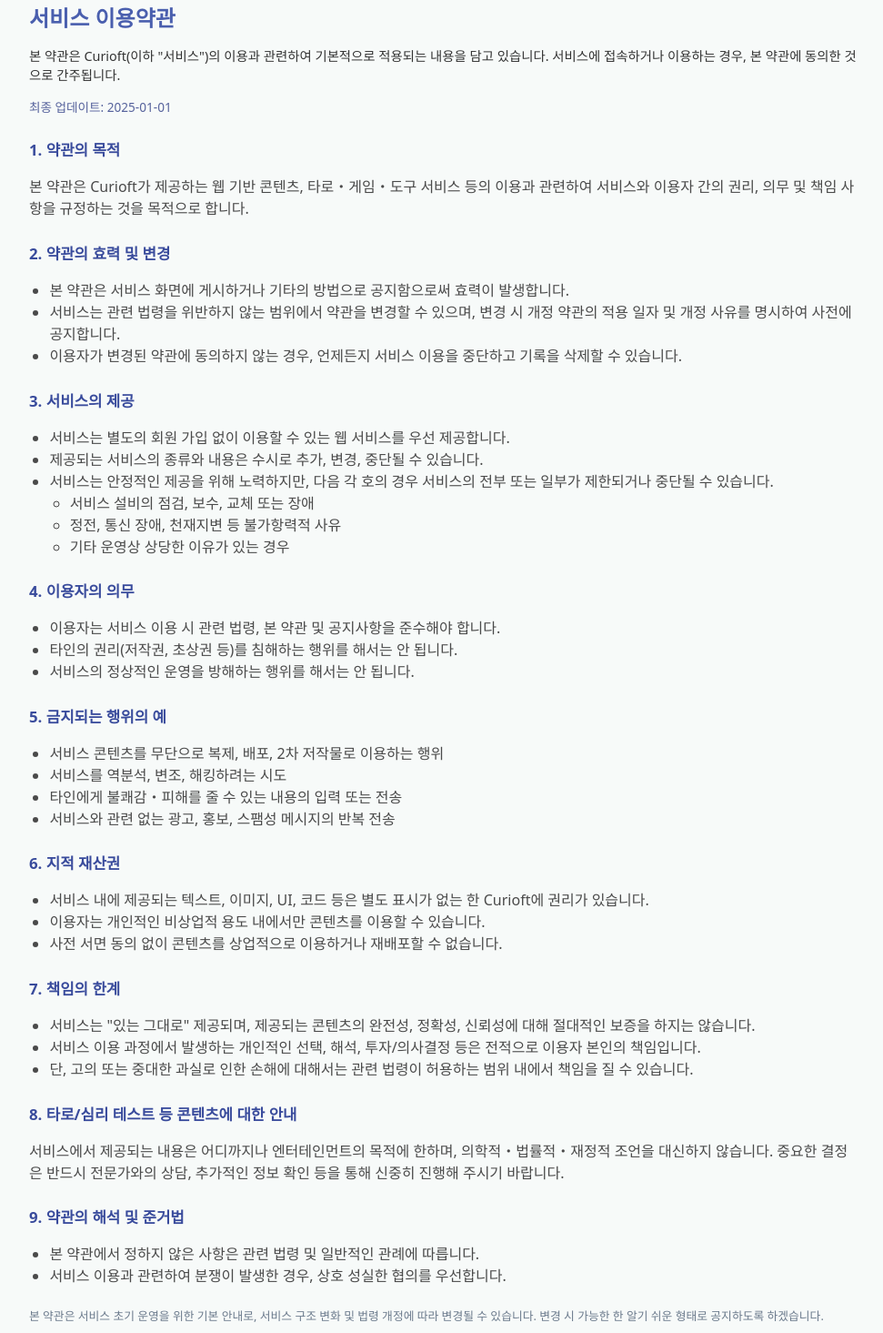
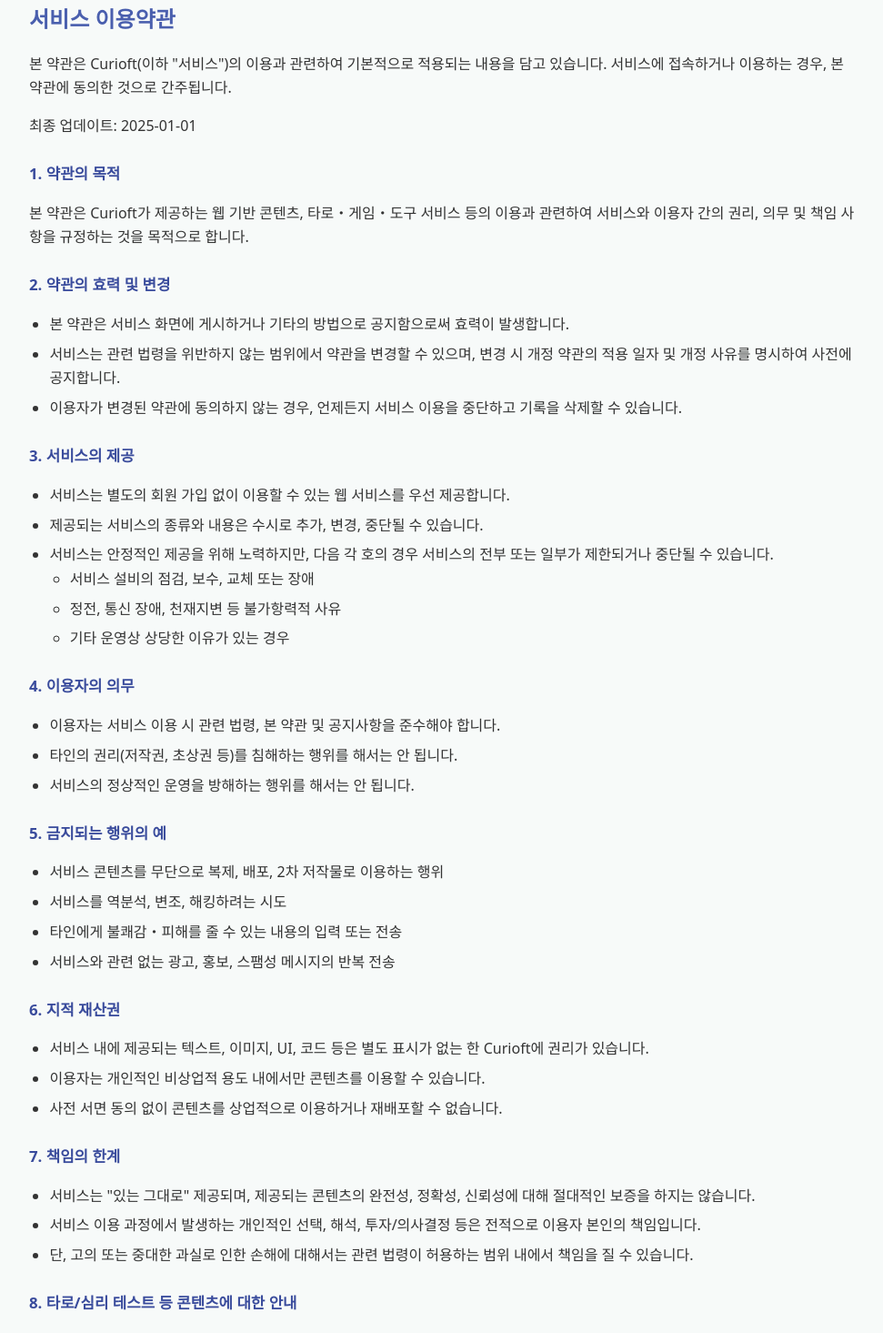
Before and after one commit to pikaak/Curioft_Site, a Next.js app: page /terms in a window 1280 px wide. Shown: the part 120-1585 px from the top of the page at 91% size, without its empty margins (152-1123 px from the left). Built offline with nearby package versions, Linux system fonts and the light colour scheme.

Commit message:
Update layout.css

```diff
--- a/styles/layout.css
+++ b/styles/layout.css
@@ -110,7 +110,7 @@
 .hero-text h1 {
   font-size: 2.2rem;
   line-height: 1.2;
-  margin-top: 0.4rem;   /* ⭐ 줄위쪽간격 */
+  margin-top: 0.4rem;
   margin-bottom: 0.4rem;
   color: #4f7f7f;
   font-family: 'IBM Plex Sans KR', system-ui, sans-serif;
@@ -122,19 +122,8 @@
   font-size: 1.2rem;
   line-height: 1.6;
   max-width: 640px;
-  margin: 0 auto;  /* 중앙 블록 정렬 보정 */
+  margin: 0 auto;
   font-family: 'IBM Plex Sans KR', system-ui, sans-serif;
-}
-
-/* ----------------------------
-   HERO BUTTONS
------------------------------ */
-
-.hero-actions {
-  margin-top: 1.4rem;
-  display: flex;
-  flex-wrap: wrap;
-  gap: 0.8rem;
 }
 
 /* ----------------------------
@@ -200,7 +189,7 @@
 }
 
 /* ----------------------------
-   LEGAL PAGES
+   LEGAL PAGES (기존)
 ----------------------------- */
 
 .legal-page h1 {
@@ -215,20 +204,38 @@
   color: #394b9c;
 }
 
-.legal-note {
-  font-size: 0.9rem;
-  color: #333333;
+/* ----------------------------
+   ⭐ LEGAL PAGE — UNIFIED TYPOGRAPHY
+   (About 페이지 전체 텍스트 폰트/줄간격/사이즈 통일)
+----------------------------- */
+
+.legal-page {
+  font-size: 1rem;
+  line-height: 1.65;
+  color: #333;
+  font-family: 'IBM Plex Sans KR', system-ui, sans-serif;
 }
 
-.legal-updated {
-  font-size: 0.85rem;
-  color: #56629c;
+.legal-page p {
+  margin-bottom: 1rem;
+  font-size: 1rem;
+  line-height: 1.65;
 }
 
-.legal-disclaimer {
-  font-size: 0.8rem;
-  color: #6b7a8c;
-  margin-top: 1.4rem;
+.legal-page ul {
+  padding-left: 1.4rem;
+  margin-bottom: 1rem;
+}
+
+.legal-page li {
+  margin-bottom: 0.4rem;
+  font-size: 1rem;
+  line-height: 1.65;
+}
+
+.legal-page strong {
+  font-weight: 600;
+  color: #222;
 }
 
 /* ----------------------------
@@ -258,7 +265,6 @@
   color: #8a96a8;
 }
 
-/* Responsive */
 @media (min-width: 768px) {
   .hero-container {
     padding-top: 0.5rem;
```
